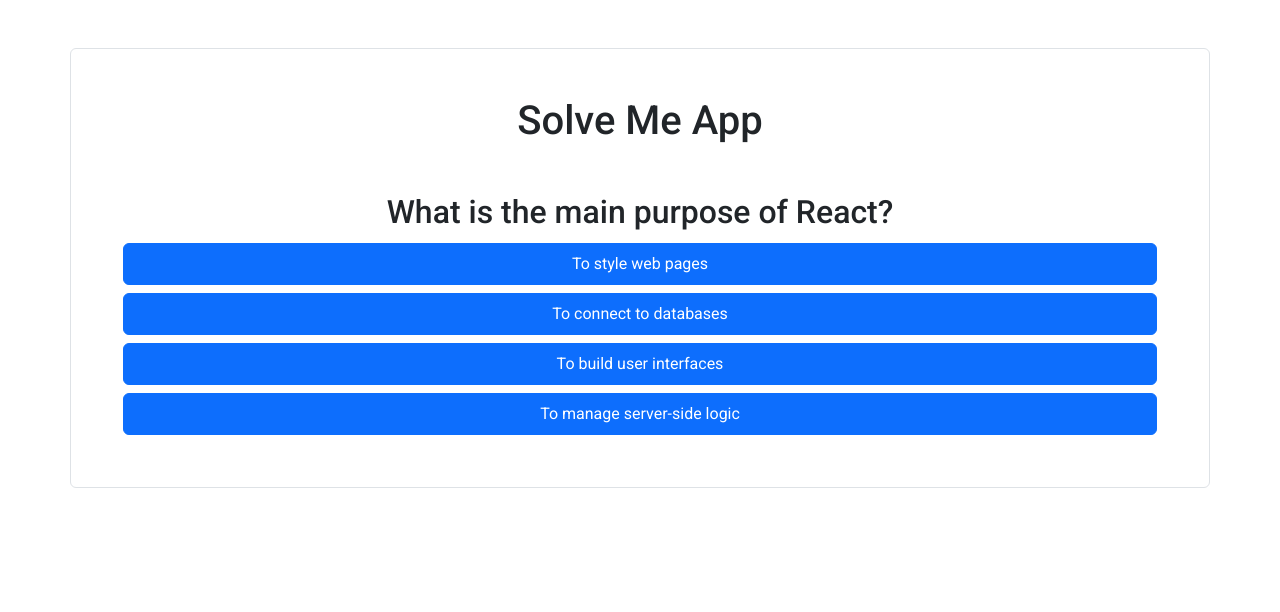
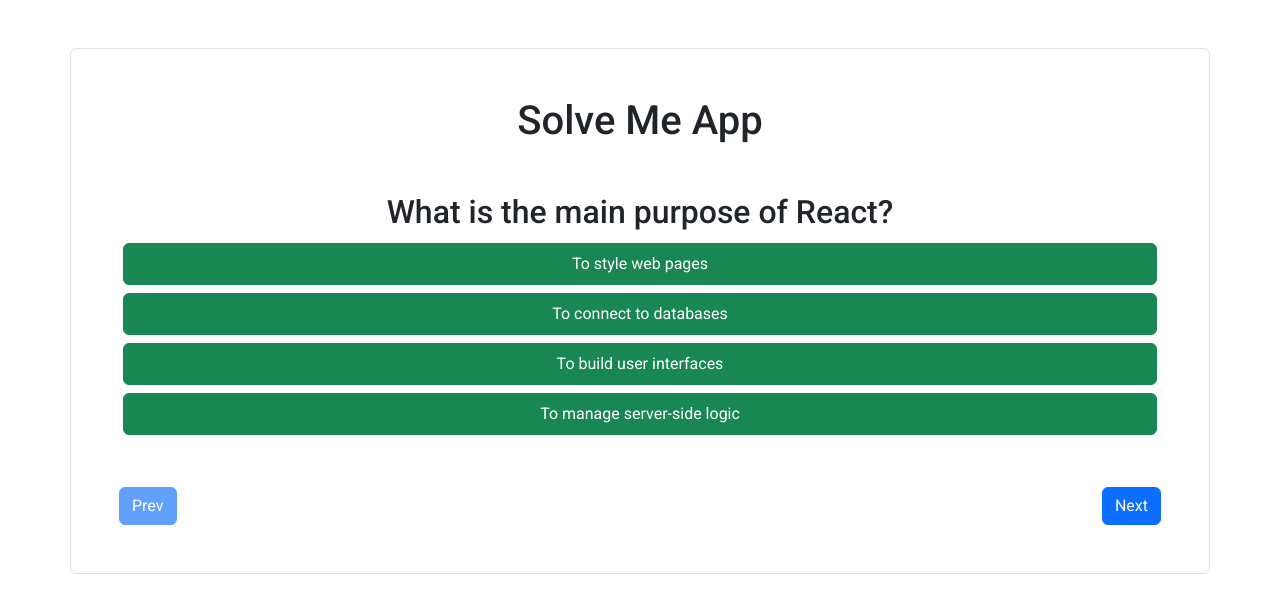
Before and after one commit to Christiannaira/solve_me_app, a React (Vite) app: page / in a window 1280 px wide. Shown: the top 612 px of the page. Built offline with nearby package versions, Linux system fonts and the light colour scheme.

Commit message:
feat: added the functionality of navigating the content (from one content to another)

```diff
--- a/src/components/Quiz.jsx
+++ b/src/components/Quiz.jsx
@@ -13,10 +13,26 @@ const Quiz = () => {
         options: ["state", "setState", "props", "render"],
         answer: "props"
            },
+        {question: "What is the correct syntax to create a functional component in React?",
+        options: ["class MyComponent extends React.Component {}", "function MyComponent() { return <div />; }", "React.createComponent(MyComponent)", "new React.Component(MyComponent)"],
+        answer: "function MyComponent() { return <div />; }"
+        },
     ]
 
+    const next = () => {
+
+        setCurrentQuestion(currentQuestion + 1);
+
+    }
+
+    const prev = () => {
+
+        setCurrentQuestion(currentQuestion - 1);
+
+    }
+
   return (
-    <div className='quiz_main container border mt-5 rounded text-center p-5'>
+    <div className='quiz_main container-sm border mt-5 rounded text-center p-5'>
 
       <h1>Solve Me App</h1>
 
@@ -27,9 +43,14 @@ const Quiz = () => {
         <div className='option_main_content d-flex flex-column'>
 
             {contents[currentQuestion].options.map((option, key) => {
-                return <button key={key} className='btn btn-primary m-1 p-2' type='button'>{option}</button>
+                return <button key={key} className='btn btn-success m-1 p-2' type='button'>{option}</button>
             })}
 
+        </div>
+
+        <div className="content_navigation mt-5 d-flex justify-content-between">
+            <button type='button' className='btn btn-primary' onClick={prev} disabled={currentQuestion === 0}>Prev</button>
+            <button type='button' className='btn btn-primary' onClick={next} disabled={currentQuestion === (contents.length - 1)}>Next</button>
         </div>
 
 
```
